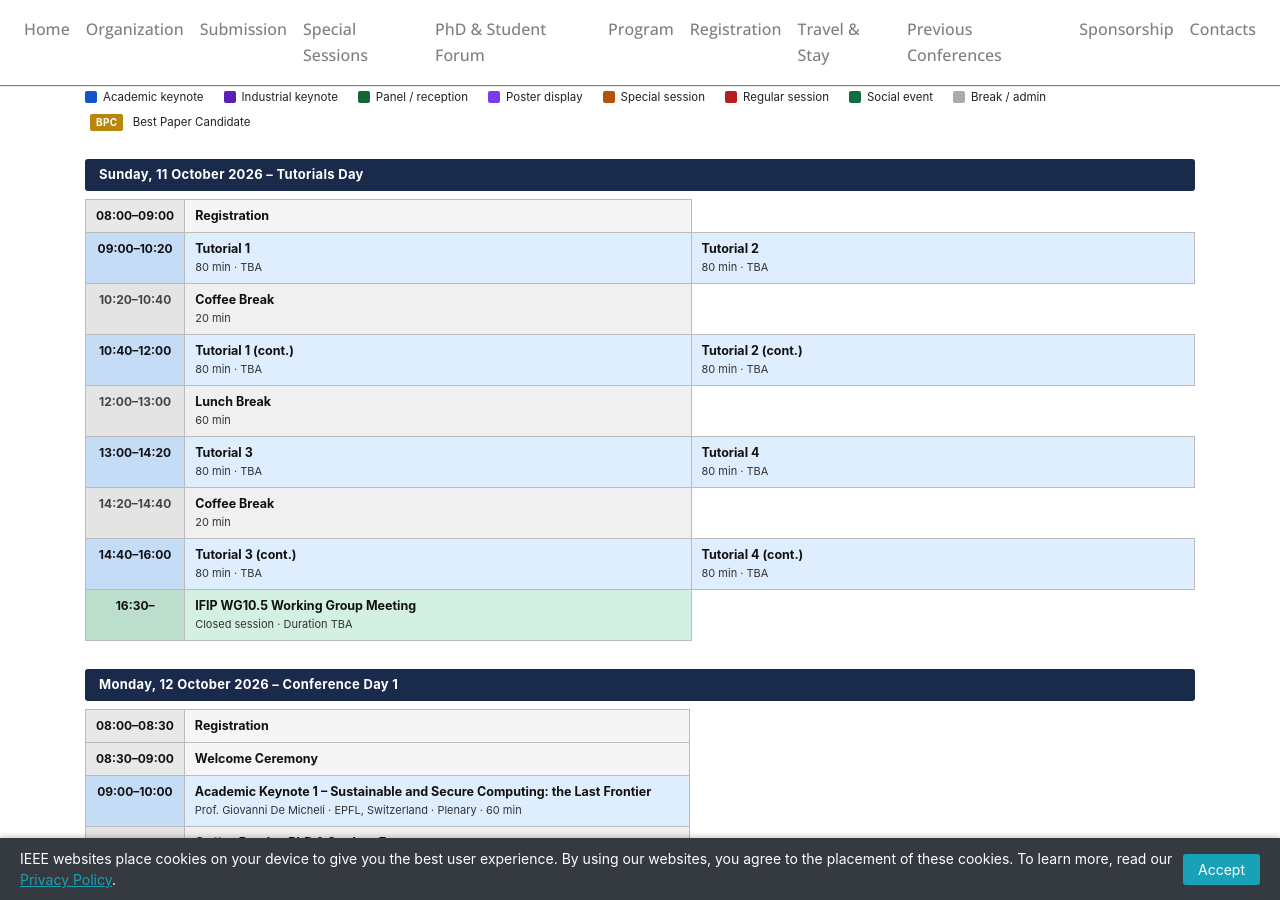
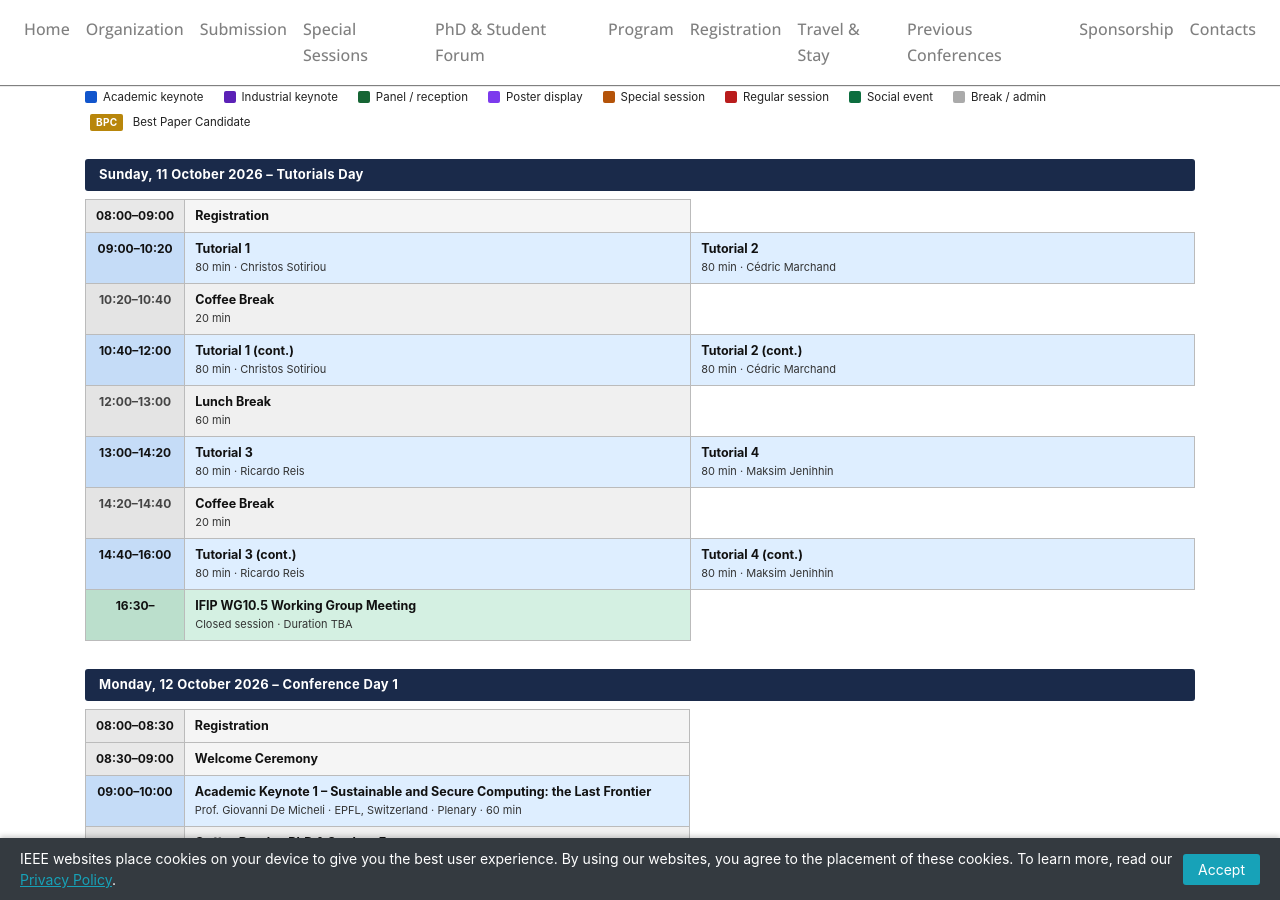
Before and after one commit to vlsi-soc/vlsi-soc, a Jekyll site: the page built from program.md, in a window 1280 px wide and 900 px high, scrolled down 9628 px. Built offline with Jekyll 4.4.1, drawn with Linux system fonts in a browser that asks for light colours; nearby versions of some CDN libraries.

Commit message:
Update tutorial table

```diff
--- a/program.md
+++ b/program.md
@@ -86,23 +86,23 @@ description: "Conference program, keynotes, and schedule for VLSI-SoC 2026"
 <table class="tp-sched">
   <tr class="ra"><td class="tp-ca"></td><td class="tp-ct">08:00–09:00</td><td><span class="tp-t">Registration</span></td></tr>
   <tr class="rk"><td class="tp-ca"></td><td class="tp-ct">09:00–10:20</td>
-    <td class="tp-ch"><span class="tp-t">Tutorial 1</span><span class="tp-s">80 min · TBA</span></td>
-    <td class="tp-ch"><span class="tp-t">Tutorial 2</span><span class="tp-s">80 min · TBA</span></td>
+    <td class="tp-ch"><span class="tp-t">Tutorial 1</span><span class="tp-s">80 min · Christos Sotiriou</span></td>
+    <td class="tp-ch"><span class="tp-t">Tutorial 2</span><span class="tp-s">80 min · Cédric Marchand</span></td>
   </tr>
   <tr class="rb"><td class="tp-ca"></td><td class="tp-ct">10:20–10:40</td><td><span class="tp-t">Coffee Break</span><span class="tp-s">20 min</span></td></tr>
   <tr class="rk"><td class="tp-ca"></td><td class="tp-ct">10:40–12:00</td>
-    <td class="tp-ch"><span class="tp-t">Tutorial 1 (cont.)</span><span class="tp-s">80 min · TBA</span></td>
-    <td class="tp-ch"><span class="tp-t">Tutorial 2 (cont.)</span><span class="tp-s">80 min · TBA</span></td>
+    <td class="tp-ch"><span class="tp-t">Tutorial 1 (cont.)</span><span class="tp-s">80 min · Christos Sotiriou</span></td>
+    <td class="tp-ch"><span class="tp-t">Tutorial 2 (cont.)</span><span class="tp-s">80 min · Cédric Marchand</span></td>
   </tr>
   <tr class="rb"><td class="tp-ca"></td><td class="tp-ct">12:00–13:00</td><td><span class="tp-t">Lunch Break</span><span class="tp-s">60 min</span></td></tr>
   <tr class="rk"><td class="tp-ca"></td><td class="tp-ct">13:00–14:20</td>
-    <td class="tp-ch"><span class="tp-t">Tutorial 3</span><span class="tp-s">80 min · TBA</span></td>
-    <td class="tp-ch"><span class="tp-t">Tutorial 4</span><span class="tp-s">80 min · TBA</span></td>
+    <td class="tp-ch"><span class="tp-t">Tutorial 3</span><span class="tp-s">80 min · Ricardo Reis</span></td>
+    <td class="tp-ch"><span class="tp-t">Tutorial 4</span><span class="tp-s">80 min · Maksim Jenihhin</span></td>
   </tr>
   <tr class="rb"><td class="tp-ca"></td><td class="tp-ct">14:20–14:40</td><td><span class="tp-t">Coffee Break</span><span class="tp-s">20 min</span></td></tr>
   <tr class="rk"><td class="tp-ca"></td><td class="tp-ct">14:40–16:00</td>
-    <td class="tp-ch"><span class="tp-t">Tutorial 3 (cont.)</span><span class="tp-s">80 min · TBA</span></td>
-    <td class="tp-ch"><span class="tp-t">Tutorial 4 (cont.)</span><span class="tp-s">80 min · TBA</span></td>
+    <td class="tp-ch"><span class="tp-t">Tutorial 3 (cont.)</span><span class="tp-s">80 min · Ricardo Reis</span></td>
+    <td class="tp-ch"><span class="tp-t">Tutorial 4 (cont.)</span><span class="tp-s">80 min · Maksim Jenihhin</span></td>
   </tr>
   <tr class="rp"><td class="tp-ca"></td><td class="tp-ct">16:30–</td><td>
     <span class="tp-t">IFIP WG10.5 Working Group Meeting</span>
```
